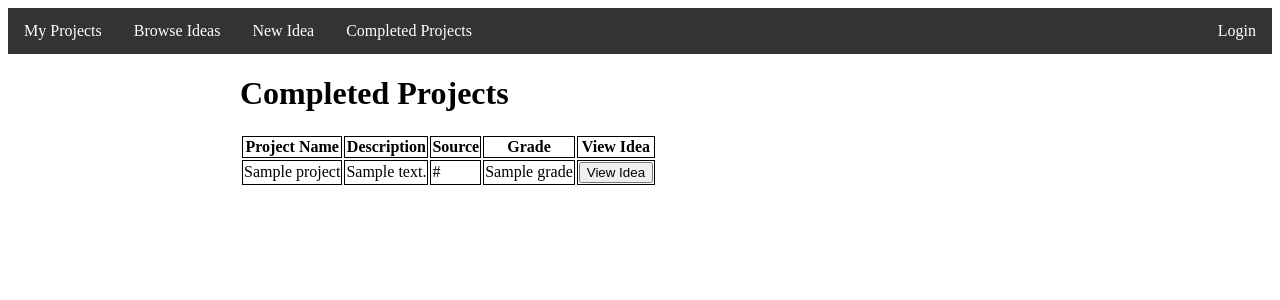
After one commit to Gudkat/Tsoha-ideapankki, a Flask app: template templates/completed_projects.html in a window 1280 px wide. The commit adds this page. Shown: the top 300 px of the page. Run offline with Flask 3, Linux system fonts and the light colour scheme; the template is opened without the code that fills it: most values are stand-ins (such as "Sample title", 1, 10 or a date in 2020).

Commit message:
Created Completed Projects view and added it to navbar

```diff
--- a/routes.py
+++ b/routes.py
@@ -121,6 +121,12 @@ def update_project():
     mark_completed(idea_id, user_id, project_url, grade)
     return redirect('/')
 
+@app.route('/completed_projects')
+def completed_projects():
+    completed_projects_list = get_completed_projects()
+    return render_template('completed_projects.html', completed_projects_list=completed_projects_list)
+
+
 def check_csrf_token():
     if session["csrf_token"] != request.form["csrf_token"]:
         print("Aborting!")
--- /dev/null
+++ b/templates/completed_projects.html
@@ -0,0 +1,30 @@
+{% extends "layout.html" %}
+{% block title %}Completed Projects{% endblock %}
+{% block content %}
+
+<h1>Completed Projects</h1>
+
+<table class="tables">
+    <tr>
+        <th>Project Name</th>
+        <th>Description</th>
+        <th>Source</th>
+        <th>Grade</th>
+        <th>View Idea</th>
+    </tr>
+    {% for project in completed_projects_list %}
+        <tr>
+            <td>{{ project.project_name }}</td>
+            <td>{{ ' '.join(project.description.split()[:10]) }}</td>
+            <td>{{ project.project_url or 'N/A' }}</td>
+            <td>{{ project.grade or 'N/A' }}</td>
+            <td>
+                <a href="{{ url_for('idea_page', idea_id=project.idea_id) }}">
+                    <button type="button">View Idea</button>
+                </a>
+            </td>
+        </tr>
+    {% endfor %}
+</table>
+
+{% endblock %}
--- a/templates/layout.html
+++ b/templates/layout.html
@@ -44,6 +44,7 @@ li a:hover {
   <li><a class="active" href="/">My Projects</a></li>
   <li><a href="/ideas">Browse Ideas</a></li>
   <li><a href="/idea_form">New Idea</a></li>
+  <li><a href="/completed_projects">Completed Projects</a></li>
 
   {% if session.user_id %}
     <li style="float: right;"><a href="/logout">Logout</a></li>
```
Also changed, not shown: Data/database_commands.py (+21 -0 lines).
